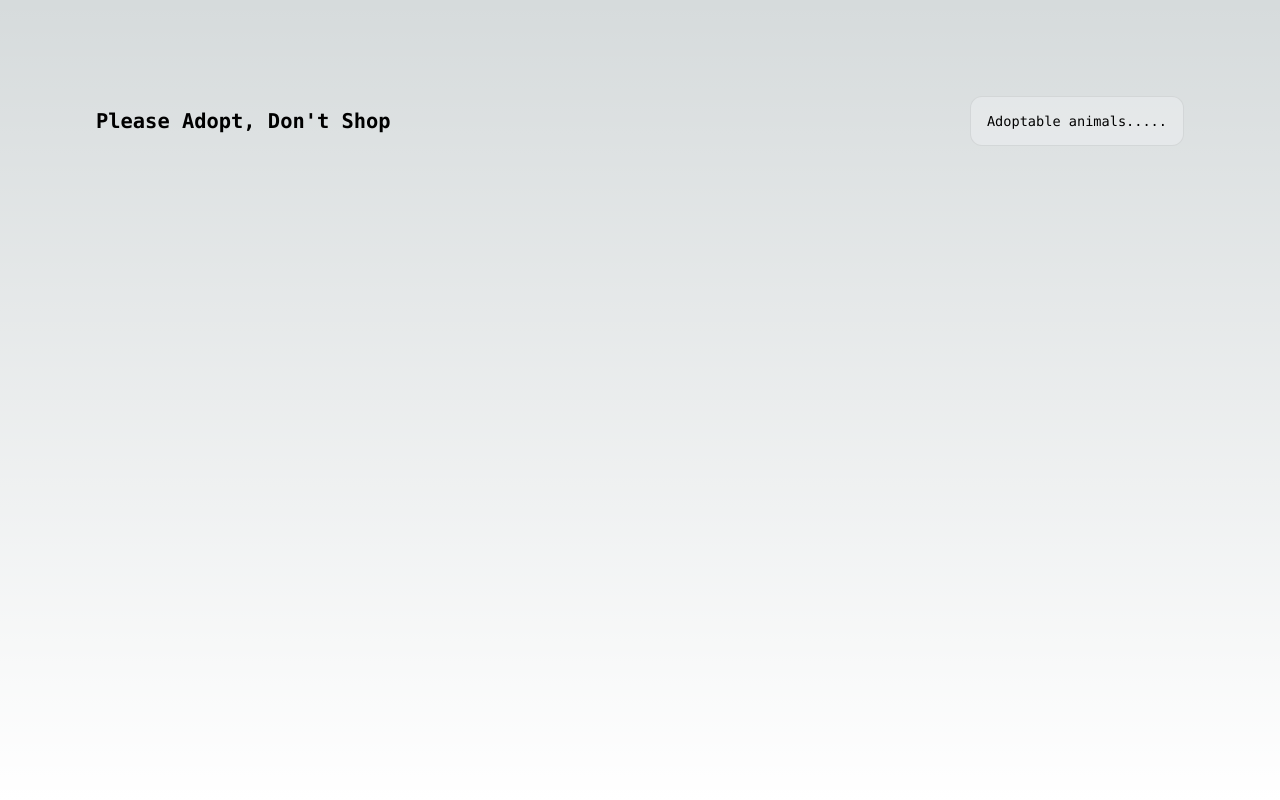
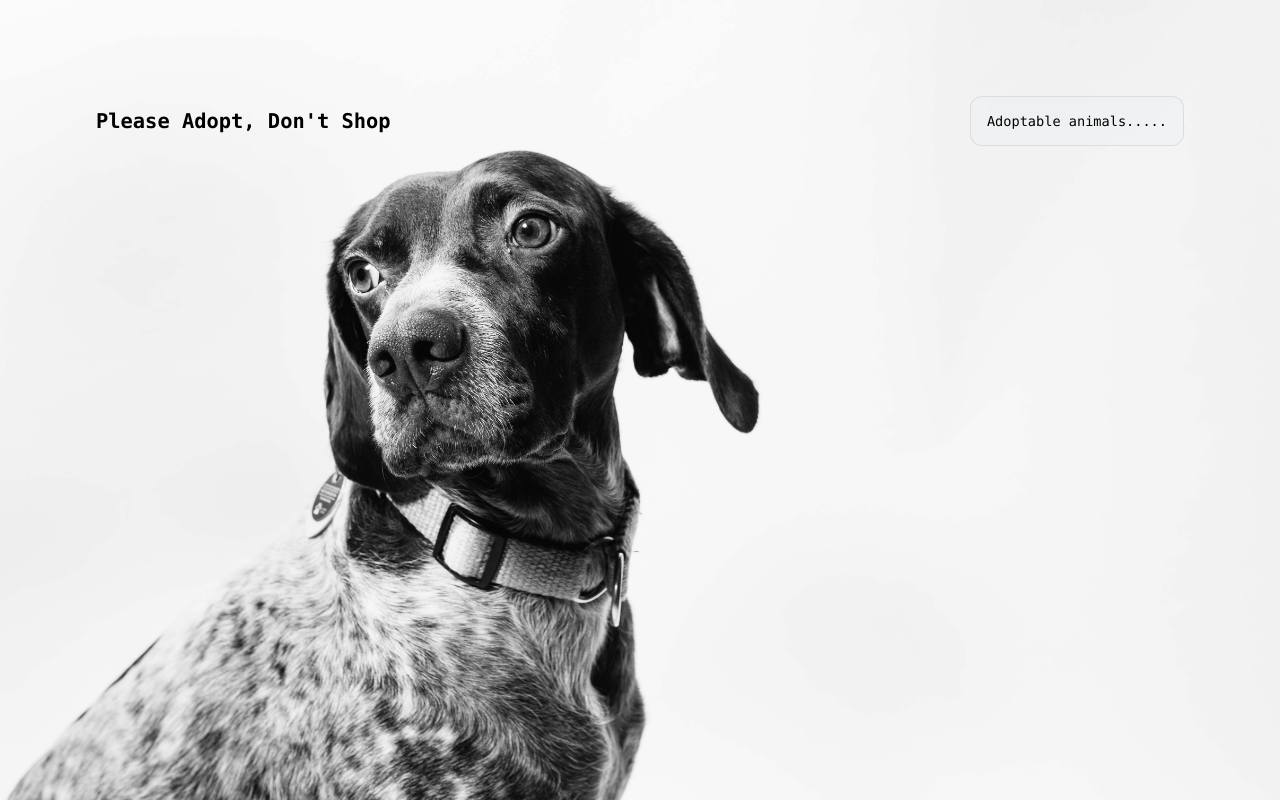
Before and after one commit to E-Chapman/KewPaws, a Next.js app: page / in a window 1280 px wide. Built offline with nearby package versions, Linux system fonts and the light colour scheme.

Commit message:
feat: add placeholder background image

```diff
--- /dev/null
+++ b/src/app/Background.js
@@ -0,0 +1,18 @@
+import Image from "next/image";
+import backgroundImage from "./assets/Rescue.jpg";
+
+export default function Background() {
+  return (
+    <Image
+      src={backgroundImage}
+      placeholder="blur"
+      alt="background"
+      fill
+      sizes="100vw"
+      style={{
+        objectFit: "cover",
+        zIndex: -1,
+      }}
+    />
+  );
+}
--- a/src/app/layout.tsx
+++ b/src/app/layout.tsx
@@ -1,6 +1,7 @@
 import type { Metadata } from "next";
 import { Inter } from "next/font/google";
 import "./globals.css";
+import Background from "./background";
 
 const inter = Inter({ subsets: ["latin"] });
 
@@ -16,7 +17,10 @@ export default function RootLayout({
 }) {
   return (
     <html lang="en">
-      <body className={inter.className}>{children}</body>
+      <body className={inter.className}>
+        {children}
+        <Background />
+      </body>
     </html>
   );
 }
```
